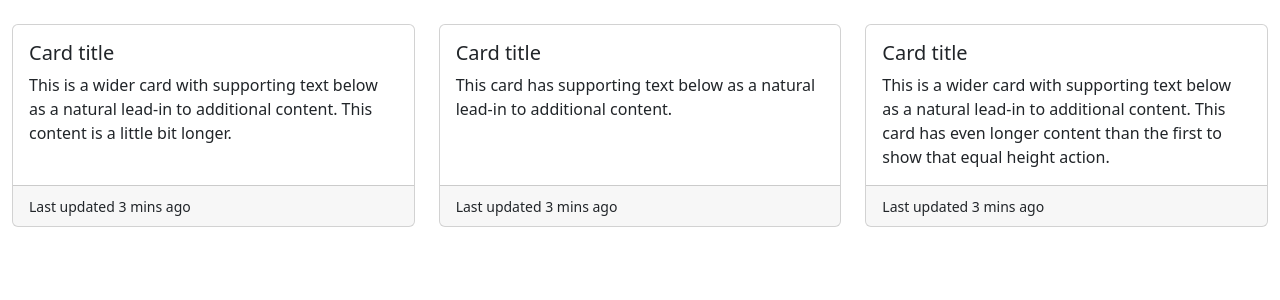
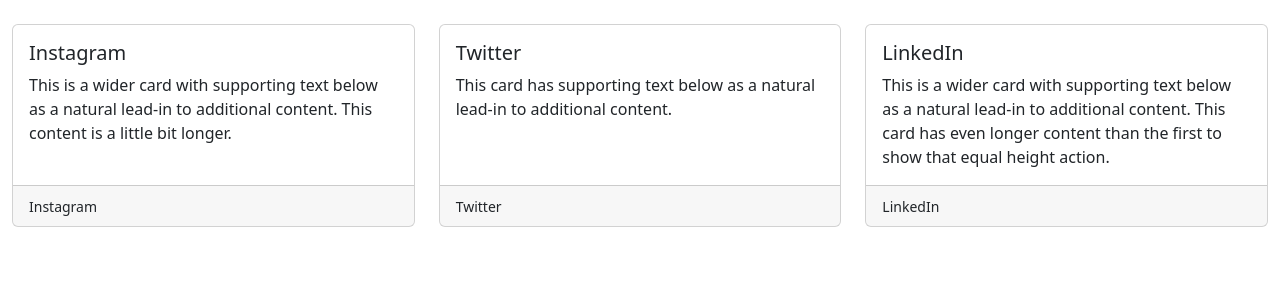
Before and after one commit to pocke-host/vue-port1, a Vue app in the folder vue-project/: page /social in a window 1280 px wide. Shown: the top 300 px of the page. Built offline with nearby package versions, Linux system fonts and the light colour scheme.

Commit message:
change to container-fluid

```diff
--- a/vue-project/src/views/Nav.vue
+++ b/vue-project/src/views/Nav.vue
@@ -15,7 +15,7 @@
 </script>
 <template>
     <nav class="navbar sticky-top navbar-expand-lg navbar-dark bg-dark">
-      <div class="collapse navbar-collapse" id="navbarSupportedContent">
+      <div class="container-fluid" id="navbarSupportedContent">
         <ul class="navbar-nav mr-auto">
           <li class="nav-item active">
             <router-link to="/home" class="nav-link">Home</router-link>
--- a/vue-project/src/views/Socials.vue
+++ b/vue-project/src/views/Socials.vue
@@ -5,33 +5,33 @@
             <div class="col">
                 <div class="card h-100">
                 <div class="card-body">
-                    <h5 class="card-title">Card title</h5>
+                    <h5 class="card-title">Instagram</h5>
                     <p class="card-text">This is a wider card with supporting text below as a natural lead-in to additional content. This content is a little bit longer.</p>
                 </div>
                 <div class="card-footer">
-                    <small class="text-body-secondary">Last updated 3 mins ago</small>
+                    <small class="text-body-secondary">Instagram</small>
                 </div>
                 </div>
             </div>
             <div class="col">
                 <div class="card h-100">
                 <div class="card-body">
-                    <h5 class="card-title">Card title</h5>
+                    <h5 class="card-title">Twitter</h5>
                     <p class="card-text">This card has supporting text below as a natural lead-in to additional content.</p>
                 </div>
                 <div class="card-footer">
-                    <small class="text-body-secondary">Last updated 3 mins ago</small>
+                    <small class="text-body-secondary">Twitter</small>
                 </div>
                 </div>
             </div>
             <div class="col">
                 <div class="card h-100">
                 <div class="card-body">
-                    <h5 class="card-title">Card title</h5>
+                    <h5 class="card-title">LinkedIn</h5>
                     <p class="card-text">This is a wider card with supporting text below as a natural lead-in to additional content. This card has even longer content than the first to show that equal height action.</p>
                 </div>
                 <div class="card-footer">
-                    <small class="text-body-secondary">Last updated 3 mins ago</small>
+                    <small class="text-body-secondary">LinkedIn</small>
                 </div>
                 </div>
             </div>
```
